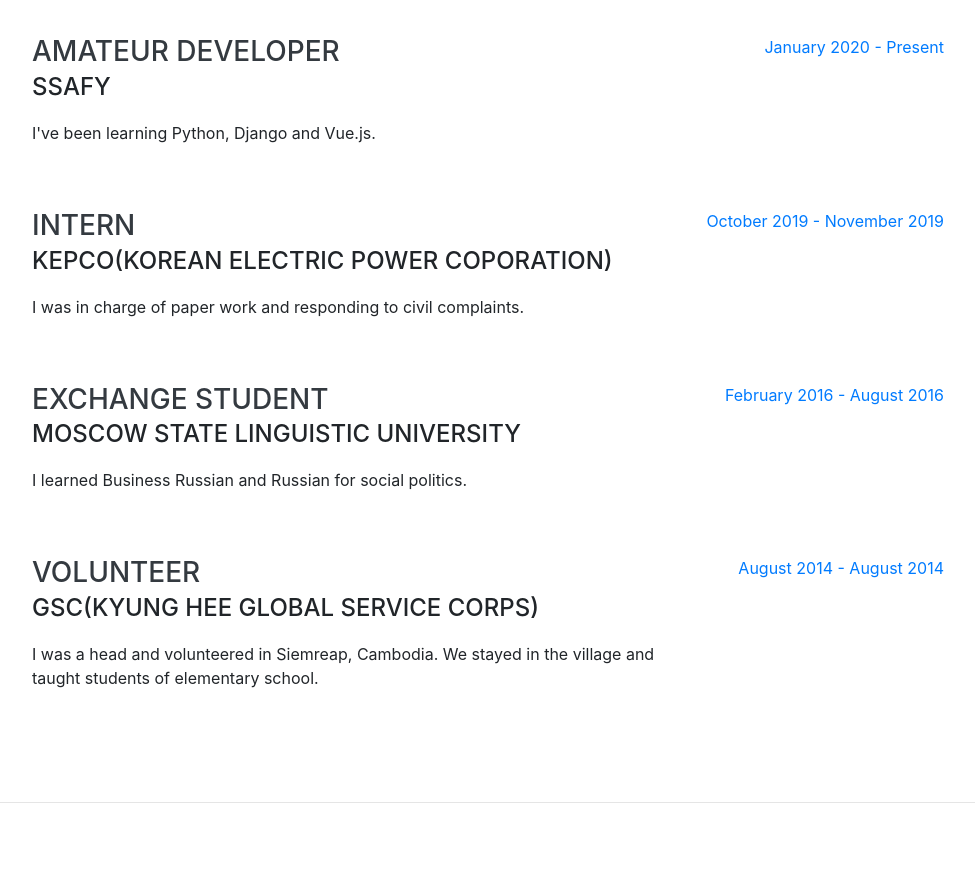
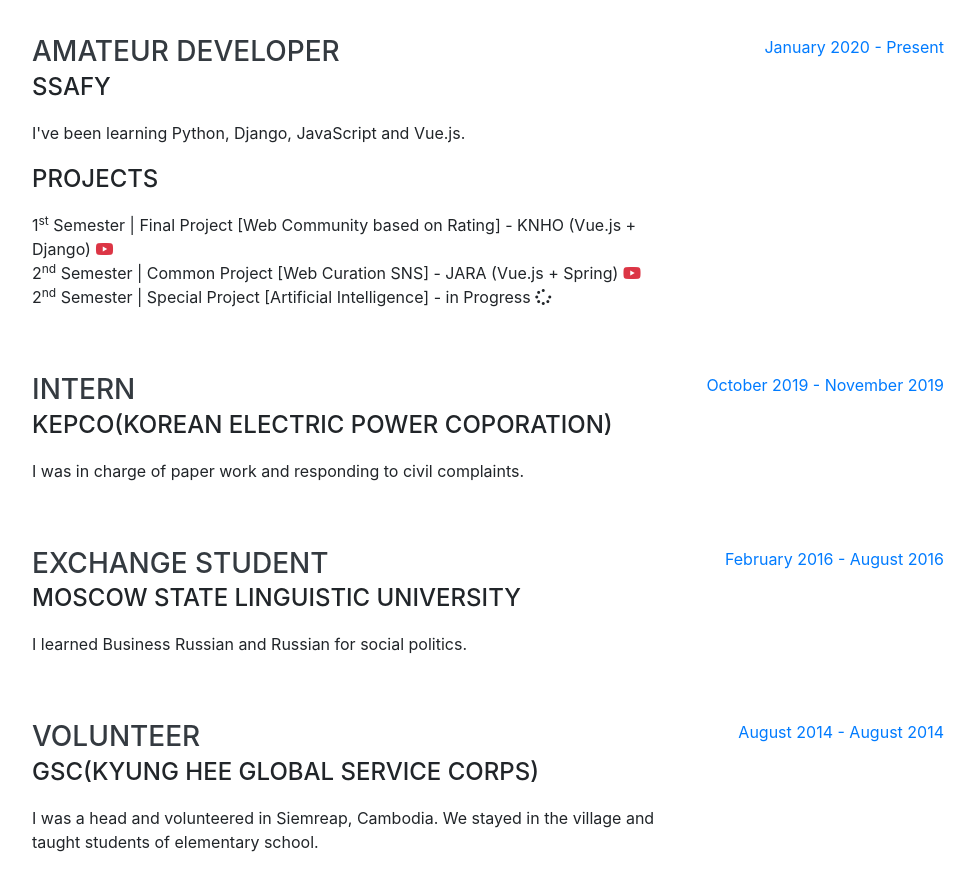
Before and after one commit to XECOH/XECOH.github.io, a website with bundled scripts: page index.html in a window 1280 px wide. Shown: the part 900-1791 px from the top of the page, without its empty margins (288-1263 px from the left). Built offline with nearby package versions, Linux system fonts and the light colour scheme; a web font is replaced by a local one.

Commit message:
edit Experience

```diff
--- a/index.html
+++ b/index.html
@@ -118,7 +118,14 @@
           <div class="resume-content">
             <h3 class="mb-0">Amateur Developer</h3>
             <div class="subheading mb-3">SSAFY</div>
-            <p>I've been learning Python, Django and Vue.js.</p>
+            <p>I've been learning Python, Django, JavaScript and Vue.js.</p>
+            <div class="subheading mb-3">PROJECTS</div>
+            <p class="mb-0">1<sup>st</sup> Semester | Final Project [Web Community based on Rating] - KNHO (Vue.js + Django)<a href="https://youtu.be/DjpJuLtuBGw"> <i class="fab fa-youtube text-danger"></i></a></p>
+            <p class="mb-0">2<sup>nd</sup> Semester | Common Project [Web Curation SNS] - JARA (Vue.js + Spring)
+              <a href="https://youtu.be/WcRI5ygVCTk"><i class="fab fa-youtube text-danger"></i></a>
+              <!-- <a href="https://youtu.be/WcRI5ygVCTk"><i class="fab fa-youtube text-danger"></i></a> -->
+            </p>
+            <p>2<sup>nd</sup> Semester | Special Project [Artificial Intelligence] - in Progress <i class="fas fa-spinner"></i></p>
           </div>
           <div class="resume-date text-md-right">
             <span class="text-primary">January 2020 - Present</span>
```
